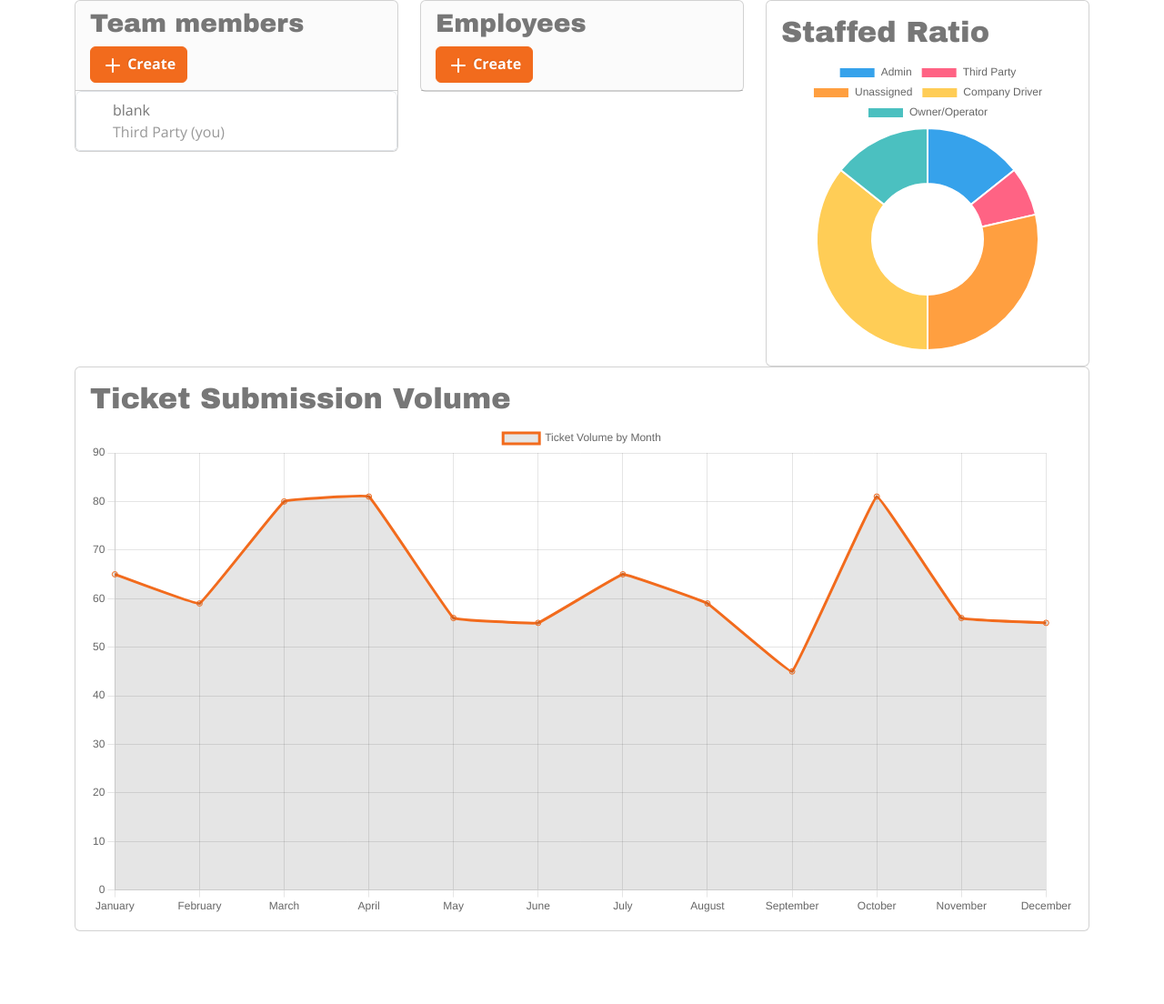
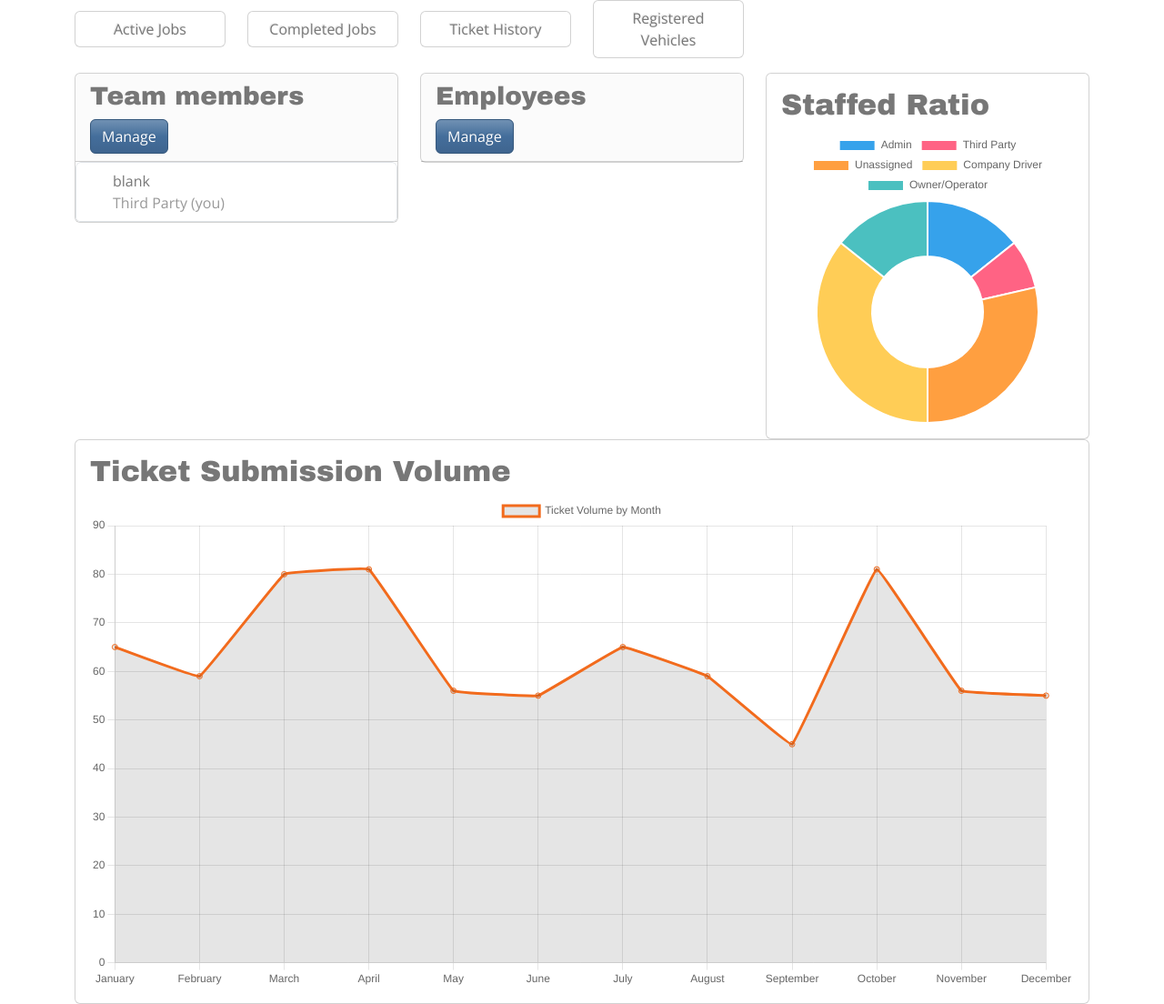
Before and after one commit to garrett-normal/haul-co, a Flask app: page /manage/dashboard in a window 1280 px wide. Shown: the part 62-1166 px from the top of the page at 91% size. Before the commit the page ends 1086 px from the top, so only its background shows below. Run offline with Flask 3, Linux system fonts and the light colour scheme; the visitor is signed in with stand-in values (Sample User, id 1); data comes from the database, SQL or seed files in the repository; some libraries are stand-ins or nearby versions.

Commit message:
began jobs route/page for admin

```diff
--- a/flaskr/routes.py
+++ b/flaskr/routes.py
@@ -14,5 +14,5 @@ from werkzeug.security import check_password_hash
 @app.route('/')
 def home():
     if current_user.is_authenticated:
-        return redirect(url_for('dashboard'))
+        return redirect(url_for('vendor.dashboard'))
     return render_template('index.html')
--- a/flaskr/static/css/styles.css
+++ b/flaskr/static/css/styles.css
@@ -106,9 +106,16 @@
 /* --- BUTTONS --- */
 
 .btn-brand {
-    background-color: var(--brand-orange);
+
+    background: var(--brand-orange);
     border-color: var(--brand-orange);
-    color: white;
+    color: #fff;
+    border-radius: 6px;
+    box-shadow: inset 0 1px 0 rgba(255, 255, 255, 0.25),
+                0 1px 2px rgba(0, 0, 0, 0.15);
+    text-shadow: 0 -1px 0 rgba(0, 0, 0, 0.2);
+    cursor: pointer;
+    transition: filter 0.15s ease, transform 0.05s ease;
     font-weight: 600;
 }
 
--- a/flaskr/templates/admin/admin_dashboard.html
+++ b/flaskr/templates/admin/admin_dashboard.html
@@ -28,7 +28,33 @@
     <div class="page-wrapper">
         <main class="page-body">
             <div class="container-xl">
-                <div class="row row-deck row-cards">
+                <div class="row align-items-center">
+                    <div class="col-2">
+                        <div class="card">
+                            <a href="" class="btn">Active Jobs</a>
+                        </div>
+                    </div>
+
+                    <div class="col-2">
+                        <div class="card">
+                            <a href="" class="btn">Completed Jobs</a>
+                        </div>
+                    </div>
+
+                    <div class="col-2">
+                        <div class="card">
+                            <a href="" class="btn">Ticket History</a>
+                        </div>
+                    </div>
+
+                    <div class="col-2">
+                        <div class="card">
+                            <a href="" class="btn">Registered Vehicles</a>
+                        </div>
+                    </div>
+                </div>
+
+                <div class="row row-deck row-cards pt-3">
 
                     <div class="col-4">
                         <div class="card">
@@ -36,13 +62,7 @@
                             <div class="card-header">
                                 <h3 class="card-title">Team members</h3>
                                 <div class="card-actions">
-                                <a href="" class="btn btn-brand">
-                                    <!-- Download SVG icon from http://tabler.io/icons/icon/plus -->
-                                    <svg xmlns="" width="24" height="24" viewBox="0 0 24 24" fill="none" stroke="currentColor" stroke-width="2" stroke-linecap="round" stroke-linejoin="round" aria-hidden="true" focusable="false" class="icon">
-                                    <path d="M12 5l0 14" />
-                                    <path d="M5 12l14 0" />
-                                    </svg> Create
-                                </a>
+                                    <a href="" class="btn btn-primary">Manage</a>
                                 </div>
                             </div>
 
@@ -86,13 +106,7 @@
                             <div class="card-header">
                                 <h3 class="card-title">Employees</h3>
                                 <div class="card-actions">
-                                <a href="" class="btn btn-brand">
-                                    <!-- Download SVG icon from http://tabler.io/icons/icon/plus -->
-                                    <svg xmlns="http://www.w3.org/2000/svg" width="24" height="24" viewBox="0 0 24 24" fill="none" stroke="currentColor" stroke-width="2" stroke-linecap="round" stroke-linejoin="round" aria-hidden="true" focusable="false" class="icon">
-                                    <path d="M12 5l0 14" />
-                                    <path d="M5 12l14 0" />
-                                    </svg> Create
-                                </a>
+                                <a href="" class="btn btn-primary">Manage</a>
                                 </div>
                             </div>
 
--- a/flaskr/views/admin.py
+++ b/flaskr/views/admin.py
@@ -17,3 +17,10 @@ def admin_dashboard():
     employee_list = db.session.scalars(db.select(User).where(User.id != current_user.id).where(User.employee_status == EmployeeType.ADMIN)).all()
     mems = db.session.scalars(db.select(User).where(User.id != current_user.id).where(User.employee_status != EmployeeType.ADMIN)).all()
     return render_template('admin/admin_dashboard.html', employee_list=employee_list, mems=mems)
+
+
+#have a clickable graph on the dashboard that links to the jobs page
+@admin.route('/jobs')
+@login_required
+def job_view_admin():
+    return render_template('admin/admin_jobs_view.html')
```
Also changed, not shown: flaskr/templates/admin/admin_jobs_view.html (added, +60 -0 lines), flaskr/views/vendor.py (+3 -6 lines).
